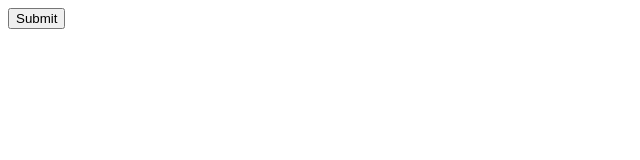
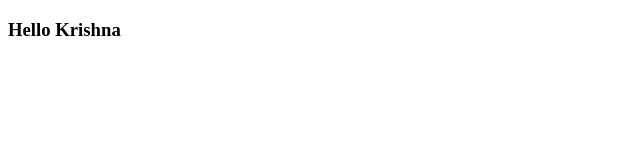
Before and after one commit to koturukrishna/project, a plain HTML site: page index.html in a window 1280 px wide. Shown: the whole page, without its empty margins (0-640 px from the left). Drawn offline with Linux system fonts and the light colour scheme.

Commit message:
Replace Submit button with greeting message

```diff
--- a/index.html
+++ b/index.html
@@ -7,6 +7,6 @@
     <link rel="stylesheet" href="./index.js" />
   </head>
   <body>
-        <button>Submit</button>
+      <h3>Hello Krishna</h3>
   </body>
 </html>
```
